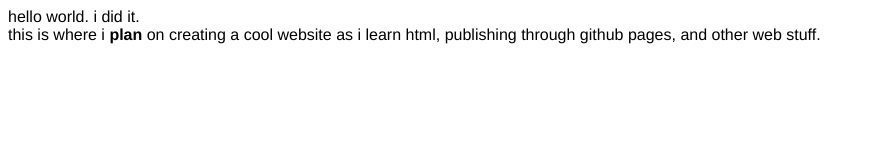
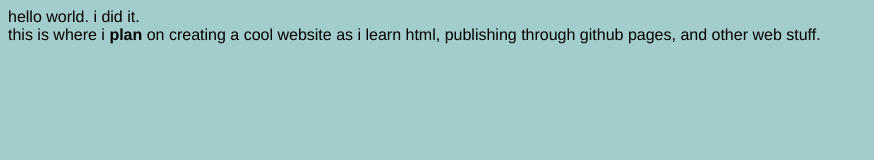
Before and after one commit to Doonan/doonan.github.io, a plain HTML site: page index.html in a window 1280 px wide. Shown: the whole page, without its empty margins (0-874 px from the left). Drawn offline with Linux system fonts and the light colour scheme.

Commit message:
Update index.html

```diff
--- a/index.html
+++ b/index.html
@@ -4,7 +4,7 @@
       <title>Doonan</title>
     </head>
 
-    <body>
+    <body style="background: #A3CCCC">
       <p style="font-family: Helvetica">hello world. i did it.
         <br>this is where i <strong>plan</strong> on creating a cool website as i learn html, publishing through github pages, and other web stuff.
       </p>
```
